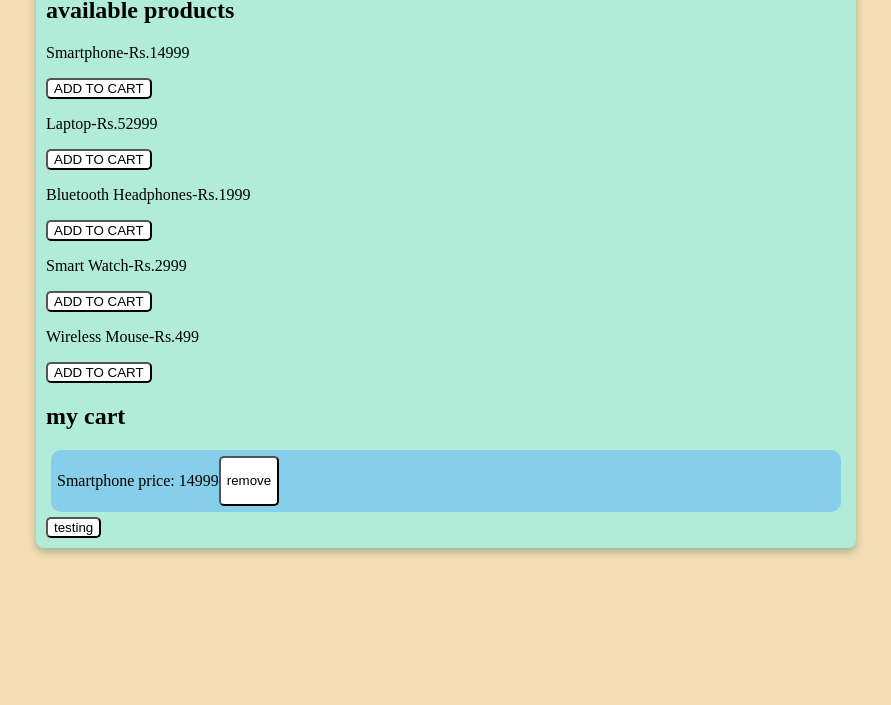
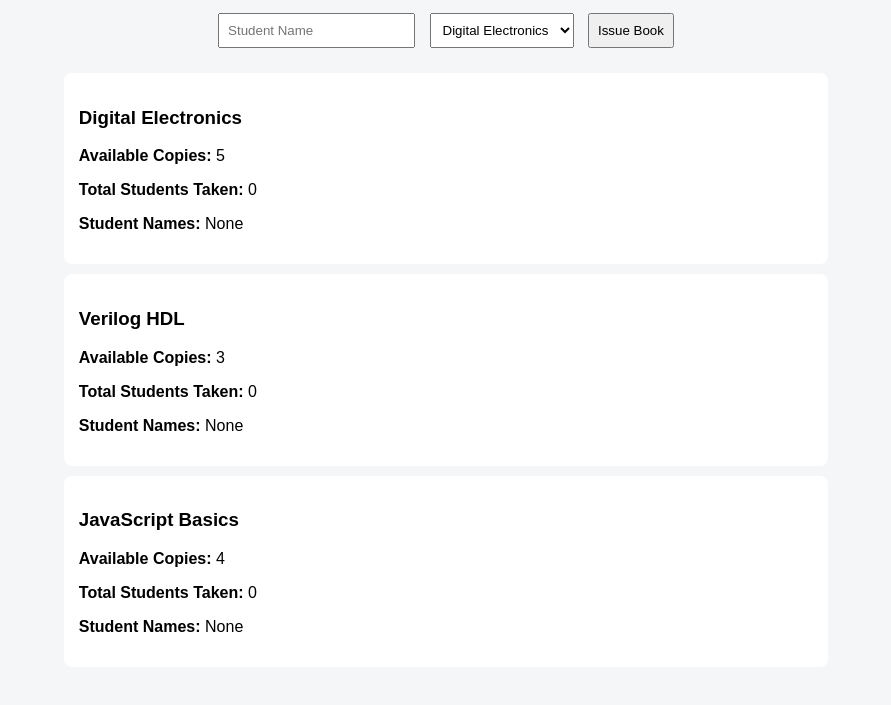
Before and after one commit to Gouthami32/webdevelopment, a plain HTML site: page index.html in a window 1280 px wide. Shown: the part 101-806 px from the top of the page, without its empty margins (194-1085 px from the left). Drawn offline with Linux system fonts and the light colour scheme.

Commit message:
library book management system

```diff
--- a/index.html
+++ b/index.html
@@ -1,35 +1,21 @@
 <!DOCTYPE html>
-<html lang="en">
+<html>
 <head>
-    <meta charset="UTF-8">
-    <meta name="viewport" content="width=device-width, initial-scale=1.0">
-    <title>Document</title>
-    <link rel="stylesheet" href="style.css"/>
+  <title>Library Management</title>
+  <link rel="stylesheet" href="style.css">
 </head>
 <body>
-    <div class="shop">
-        <h1>online shopping</h1>
-        <h2>available products</h2>
-        <div id="products-container">
-            <!--div class="product">
-                <p> Smartphone price: 14999</p>
-                <button>ADD TO CART</button>
-            </div>-->
 
-        </div>
-        <h2>my cart</h2>
-        <div id="cart-container">
-             <div class="product">
-                <p> Smartphone price: 14999</p>
-                <button>remove</button>
-            </div>
-        </div>
-        <button id="testing" onclick="test(100)">testing</button>
+<h1>📚 Library Book System</h1>
 
+<div class="form">
+  <input id="studentName" placeholder="Student Name">
+  <select id="bookSelect"></select>
+  <button onclick="issueBook()">Issue Book</button>
+</div>
 
-    </div>
-    <script src="script.js"></script>
+<div id="bookList"></div>
 
-
+<script src="script.js"></script>
 </body>
 </html>
--- a/script.js
+++ b/script.js
@@ -1,43 +1,94 @@
-const pr=document.getElementById("products-container");
-//dynamically generated  the elements from the server
-const items = [
-    { id: 1, name: "Smartphone", price: 14999 },
-    { id: 2, name: "Laptop", price: 52999 },
-    { id: 3, name: "Bluetooth Headphones", price: 1999 },
-    { id: 4, name: "Smart Watch", price: 2999 },
-    { id: 5, name: "Wireless Mouse", price: 499 }
-  ];
-  items.forEach(function(item){
+// --------------------
+// Library Data
+// --------------------
+let library = [
+  {
+    bookName: "Digital Electronics",
+    total: 5,
+    issued: []
+  },
+  {
+    bookName: "Verilog HDL",
+    total: 3,
+    issued: []
+  },
+  {
+    bookName: "JavaScript Basics",
+    total: 4,
+    issued: []
+  }
+];
 
-    //it gone to each and everyone
-    //const productrow=`
-   // <div class="product">
-    //<p>${item.name}-Rs.${item.price}</p>
-    //<button>ADD TO CART</button>
-    //</div>
-   // `;
-   // pr.insertAdjacentElement("beforeend",productrow);
+// --------------------
+// Load Books into Dropdown
+// --------------------
+let select = document.getElementById("bookSelect");
 
-   //another method
+library.forEach((book, index) => {
+  let option = document.createElement("option");
+  option.value = index;
+  option.text = book.bookName;
+  select.add(option);
+});
 
-   const divelem=document.createElement('div');
-   divelem.classname="product";
-   divelem.innerHTML=`
-   <p>${item.name}-Rs.${item.price}</p>
-   <button onclick="addtocart()">ADD TO CART</button>`;
-   pr.appendChild(divelem);
+// --------------------
+// Issue Book Function
+// --------------------
+function issueBook() {
+  let studentName = document.getElementById("studentName").value.trim();
+  let bookIndex = document.getElementById("bookSelect").value;
+
+  if (studentName === "") {
+    alert("Please enter student name");
+    return;
+  }
+
+  let book = library[bookIndex];
+
+  // Check availability
+  if (book.total === 0) {
+    alert("Book not available");
+    return;
+  }
+
+  // Prevent same student taking same book again
+  if (book.issued.includes(studentName)) {
+    alert("This student already took this book");
+    return;
+  }
+
+  // Issue book
+  book.total--;
+  book.issued.push(studentName);
+
+  document.getElementById("studentName").value = "";
+
+  displayBooks();
+}
+
+// --------------------
+// Display Books
+// --------------------
+function displayBooks() {
+  let bookDiv = document.getElementById("bookList");
+  bookDiv.innerHTML = "";
+
+  library.forEach(book => {
+    let students =
+      book.issued.length > 0 ? book.issued.join(", ") : "None";
+
+    bookDiv.innerHTML += `
+      <div class="book">
+        <h3>${book.bookName}</h3>
+        <p><strong>Available Copies:</strong> ${book.total}</p>
+        <p><strong>Total Students Taken:</strong> ${book.issued.length}</p>
+        <p><strong>Student Names:</strong> ${students}</p>
+      </div>
+    `;
   });
-  //destructuring
-  //it is useful in  foreach  we are defining like${} there we are define them
-  //every time to that this is best
+}
 
-  //const testbut=document.getElementById("testing");
-  //testbut.addEventListener('click',function(){
-   // console.log("click on teting button");
-  //})
- // function test(val){
-    ///console.log("clicked on testing button",val);
-  //}
-  function addtocart(){
-    console.log("add to cart clicked");
-  }
+// --------------------
+// Initial Display
+// --------------------
+displayBooks();
--- a/style.css
+++ b/style.css
@@ -1,31 +1,28 @@
-body{
-    background-color:wheat;
+
+body {
+  font-family: Arial;
+  background: #f4f6f8;
+  padding: 20px;
 }
-h1{
-    text-align:center;
+
+h1 {
+  text-align: center;
 }
-.shop{
-    max-width:800px;
-    background-color: rgb(177, 236, 217);
-    margin:auto;
-    padding:10px;
-    border-radius:8px;
-    box-shadow:0px 4px 8px rgb(165, 175, 149);
 
+.form {
+  text-align: center;
+  margin-bottom: 20px;
 }
-.product{
-    background-color:skyblue;
-    display:flex;
-    border-radius:10px;
-    padding:6px;
-    margin:5px;
 
+input, select, button {
+  padding: 8px;
+  margin: 5px;
 }
-button{
-    border-radius:5px;
-    background-color: white
 
+.book {
+  background: white;
+  padding: 15px;
+  margin: 10px auto;
+  width: 60%;
+  border-radius: 8px;
 }
-button:hover{
-    background-color: rgb(179, 169, 169);
-}
```
